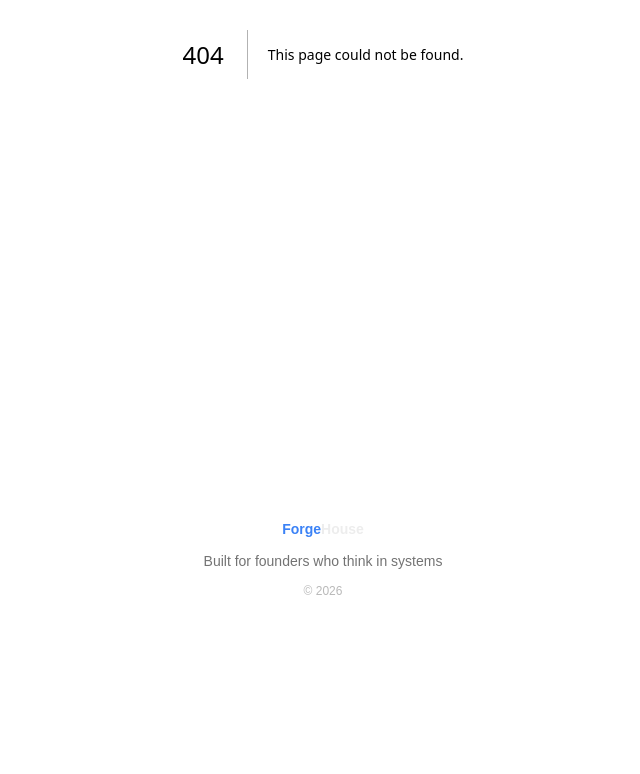
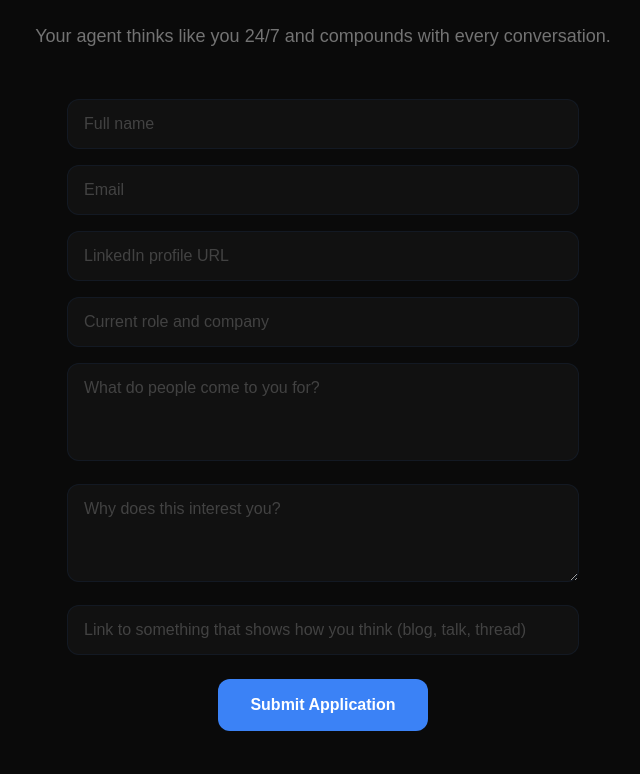
Before and after one commit to Apex-Sudo/forgehouse-site, a Next.js app: page /apply in a window 1280 px wide. Before the commit this address had no page. Shown: the part 346-1120 px from the top of the page, without its empty margins (317-957 px from the left). Before the commit the page ends 1009 px from the top, so only its background shows below. Built offline with nearby package versions, Linux system fonts and the light colour scheme.

Commit message:
mentor section: impact framing, /apply page with form

```diff
--- /dev/null
+++ b/src/app/apply/page.tsx
@@ -0,0 +1,113 @@
+"use client";
+import { useState } from "react";
+
+export default function ApplyPage() {
+  const [form, setForm] = useState({ name: "", email: "", linkedin: "", role: "", expertise: "", whyForgeHouse: "", contentLink: "" });
+  const [submitted, setSubmitted] = useState(false);
+  const [submitting, setSubmitting] = useState(false);
+
+  const handleSubmit = async (e: React.FormEvent) => {
+    e.preventDefault();
+    setSubmitting(true);
+    try {
+      await fetch("/api/mentor-signup", {
+        method: "POST",
+        headers: { "Content-Type": "application/json" },
+        body: JSON.stringify(form),
+      });
+      setSubmitted(true);
+    } catch {
+      setSubmitted(true);
+    } finally {
+      setSubmitting(false);
+    }
+  };
+
+  return (
+    <div className="pt-16">
+      <section className="px-6 py-28 md:py-36 max-w-3xl mx-auto">
+        <h1 className="text-3xl md:text-5xl font-bold mb-4 text-center">
+          The people who need your thinking outnumber your hours.
+        </h1>
+        <p className="text-muted text-lg mb-12 leading-relaxed text-center">
+          Your agent thinks like you 24/7 and compounds with every conversation.
+        </p>
+
+        {submitted ? (
+          <div className="border border-amber/20 bg-amber/5 p-8 text-center rounded-xl max-w-lg mx-auto">
+            <p className="text-lg font-semibold mb-2">Application received.</p>
+            <p className="text-muted">We review every submission personally. If there&apos;s a fit, we&apos;ll be in touch within 5 business days.</p>
+          </div>
+        ) : (
+          <form onSubmit={handleSubmit} className="space-y-4 max-w-lg mx-auto">
+            <input
+              type="text"
+              placeholder="Full name"
+              required
+              value={form.name}
+              onChange={(e) => setForm({ ...form, name: e.target.value })}
+              className="w-full bg-white/[0.03] border border-glass-border rounded-xl px-4 py-3 text-foreground placeholder:text-muted/50 focus:outline-none focus:border-amber/30 transition"
+            />
+            <input
+              type="email"
+              placeholder="Email"
+              required
+              value={form.email}
+              onChange={(e) => setForm({ ...form, email: e.target.value })}
+              className="w-full bg-white/[0.03] border border-glass-border rounded-xl px-4 py-3 text-foreground placeholder:text-muted/50 focus:outline-none focus:border-amber/30 transition"
+            />
+            <input
+              type="url"
+              placeholder="LinkedIn profile URL"
+              required
+              value={form.linkedin}
+              onChange={(e) => setForm({ ...form, linkedin: e.target.value })}
+              className="w-full bg-white/[0.03] border border-glass-border rounded-xl px-4 py-3 text-foreground placeholder:text-muted/50 focus:outline-none focus:border-amber/30 transition"
+            />
+            <input
+              type="text"
+              placeholder="Current role and company"
+              required
+              value={form.role}
+              onChange={(e) => setForm({ ...form, role: e.target.value })}
+              className="w-full bg-white/[0.03] border border-glass-border rounded-xl px-4 py-3 text-foreground placeholder:text-muted/50 focus:outline-none focus:border-amber/30 transition"
+            />
+            <textarea
+              placeholder="What do people come to you for?"
+              required
+              value={form.expertise}
+              onChange={(e) => setForm({ ...form, expertise: e.target.value })}
+              rows={3}
+              className="w-full bg-white/[0.03] border border-glass-border rounded-xl px-4 py-3 text-foreground placeholder:text-muted/50 focus:outline-none focus:border-amber/30 transition resize-none"
+            />
+            <textarea
+              placeholder="Why does this interest you?"
+              required
+              value={form.whyForgeHouse}
+              onChange={(e) => setForm({ ...form, whyForgeHouse: e.target.value })}
+              rows={3}
+              className="w-full bg-white/[0.03] border border-glass-border rounded-xl px-4 py-3 text-foreground placeholder:text-muted/50 focus:outline-none focus:border-amber/30 transition"
+            />
+            <input
+              type="url"
+              placeholder="Link to something that shows how you think (blog, talk, thread)"
+              required
+              value={form.contentLink}
+              onChange={(e) => setForm({ ...form, contentLink: e.target.value })}
+              className="w-full bg-white/[0.03] border border-glass-border rounded-xl px-4 py-3 text-foreground placeholder:text-muted/50 focus:outline-none focus:border-amber/30 transition"
+            />
+            <div className="text-center pt-2">
+              <button
+                type="submit"
+                disabled={submitting}
+                className="bg-amber text-white px-8 py-3.5 rounded-xl font-semibold hover:bg-amber-dark transition disabled:opacity-50"
+              >
+                {submitting ? "Submitting..." : "Submit Application"}
+              </button>
+            </div>
+          </form>
+        )}
+      </section>
+    </div>
+  );
+}
--- a/src/app/page.tsx
+++ b/src/app/page.tsx
@@ -95,10 +95,9 @@ export default function Home() {
       {/* For Mentors */}
       <section id="for-mentors" className="px-6 py-24 pb-32">
         <div className="max-w-3xl mx-auto text-center">
-          <h2 className="text-2xl md:text-3xl font-bold mb-4">MasterClass ends. Your agent compounds.</h2>
+          <h2 className="text-2xl md:text-3xl font-bold mb-4">The people who need your thinking outnumber your hours.</h2>
           <p className="text-muted text-lg mb-8 leading-relaxed">
             Your agent thinks like you 24/7 and compounds with every conversation.
-            Your legacy, always available.
           </p>
           <Link href="/apply" className="bg-amber text-white px-8 py-3.5 rounded-xl font-semibold hover:bg-amber-dark transition inline-block">
             Apply as a Mentor
```
